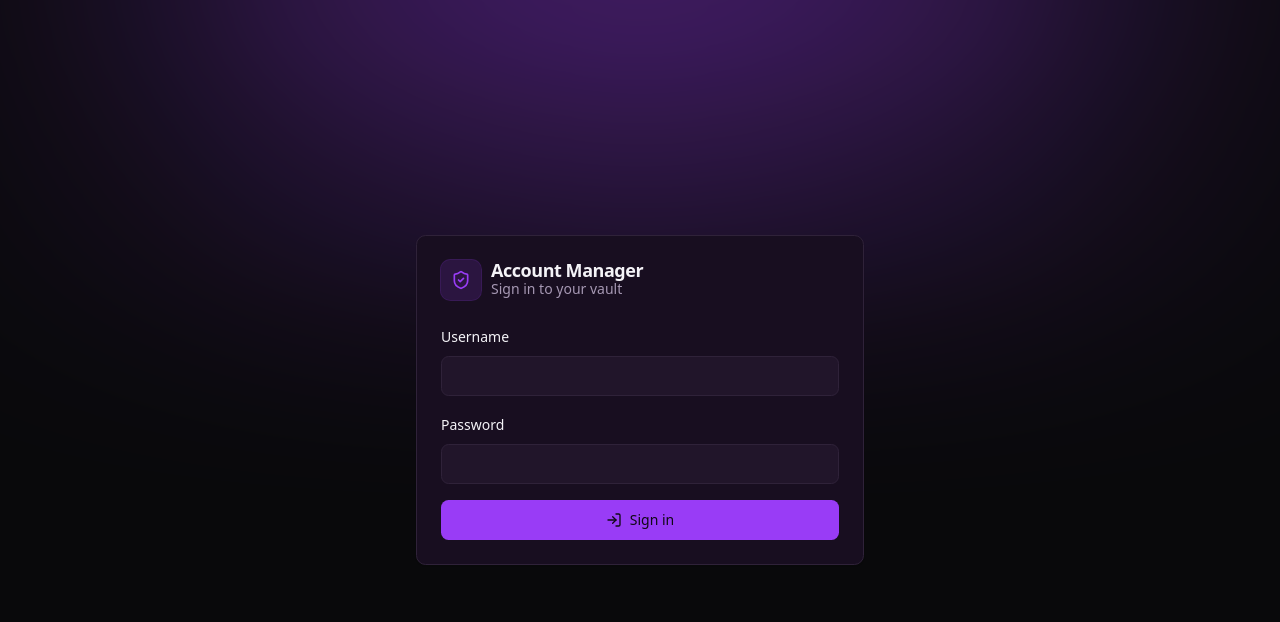
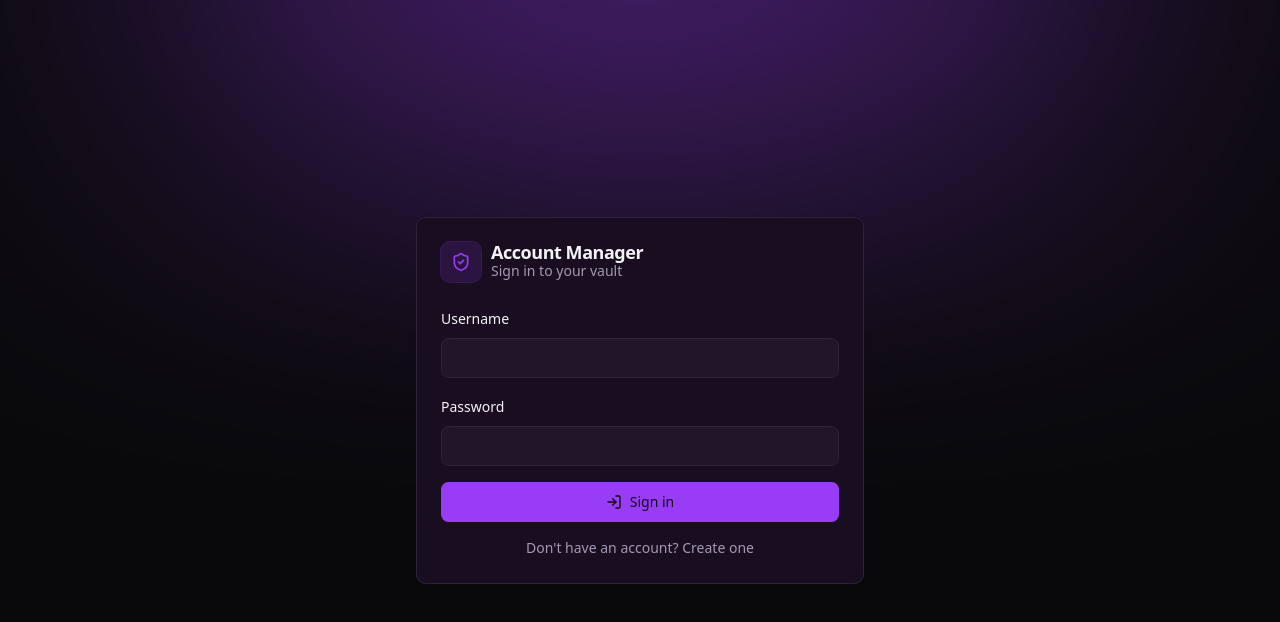
Before and after one commit to TrickZzZz/bot, a React (Vite) app in the folder frontend/: page / in a window 1280 px wide. Shown: the top 622 px of the page. Built offline with nearby package versions, Linux system fonts and the light colour scheme; no server answers.

Commit message:
Add files via upload

```diff
--- a/frontend/src/pages/LoginPage.jsx
+++ b/frontend/src/pages/LoginPage.jsx
@@ -13,6 +13,8 @@ export default function LoginPage({ onAuthed }) {
   const [username, setUsername] = React.useState("")
   const [password, setPassword] = React.useState("")
   const [loading, setLoading] = React.useState(false)
+
+  const isRegister = mode === "register"
 
   const submit = async (e) => {
     e.preventDefault()
@@ -32,6 +34,10 @@ export default function LoginPage({ onAuthed }) {
     }
   }
 
+  const toggleMode = () => {
+    setMode(isRegister ? "login" : "register")
+  }
+
   return (
     // 1. Added bg-[#09090b] here to ensure the dark canvas
     <div className="min-h-screen flex items-center justify-center p-4 relative overflow-hidden bg-[#09090b]">
@@ -48,7 +54,7 @@ export default function LoginPage({ onAuthed }) {
             <div>
               <CardTitle>Account Manager</CardTitle>
               <CardDescription>
-                Sign in to your vault
+                {isRegister ? "Create your account" : "Sign in to your vault"}
               </CardDescription>
             </div>
           </div>
@@ -72,22 +78,34 @@ export default function LoginPage({ onAuthed }) {
                 type="password"
                 value={password}
                 onChange={(e) => setPassword(e.target.value)}
-                autoComplete="current-password"
-                minLength={undefined}
+                autoComplete={isRegister ? "new-password" : "current-password"}
+                minLength={isRegister ? 8 : undefined}
                 required
               />
-              {mode === "register" && (
+              {isRegister && (
                 <p className="text-xs text-muted-foreground">Minimum 8 characters.</p>
               )}
             </div>
             <Button type="submit" className="w-full" disabled={loading}>
               {loading ? (
                 <Loader2 className="h-4 w-4 animate-spin" />
+              ) : isRegister ? (
+                <><UserPlus className="h-4 w-4" /> Create account</>
               ) : (
                 <><LogIn className="h-4 w-4" /> Sign in</>
               ) }
             </Button>
           </form>
+
+          <button
+            type="button"
+            onClick={toggleMode}
+            className="mt-4 w-full text-center text-sm text-muted-foreground hover:text-foreground transition-colors"
+          >
+            {isRegister
+              ? "Already have an account? Sign in"
+              : "Don't have an account? Create one"}
+          </button>
         </CardContent>
       </Card>
     </div>
```
